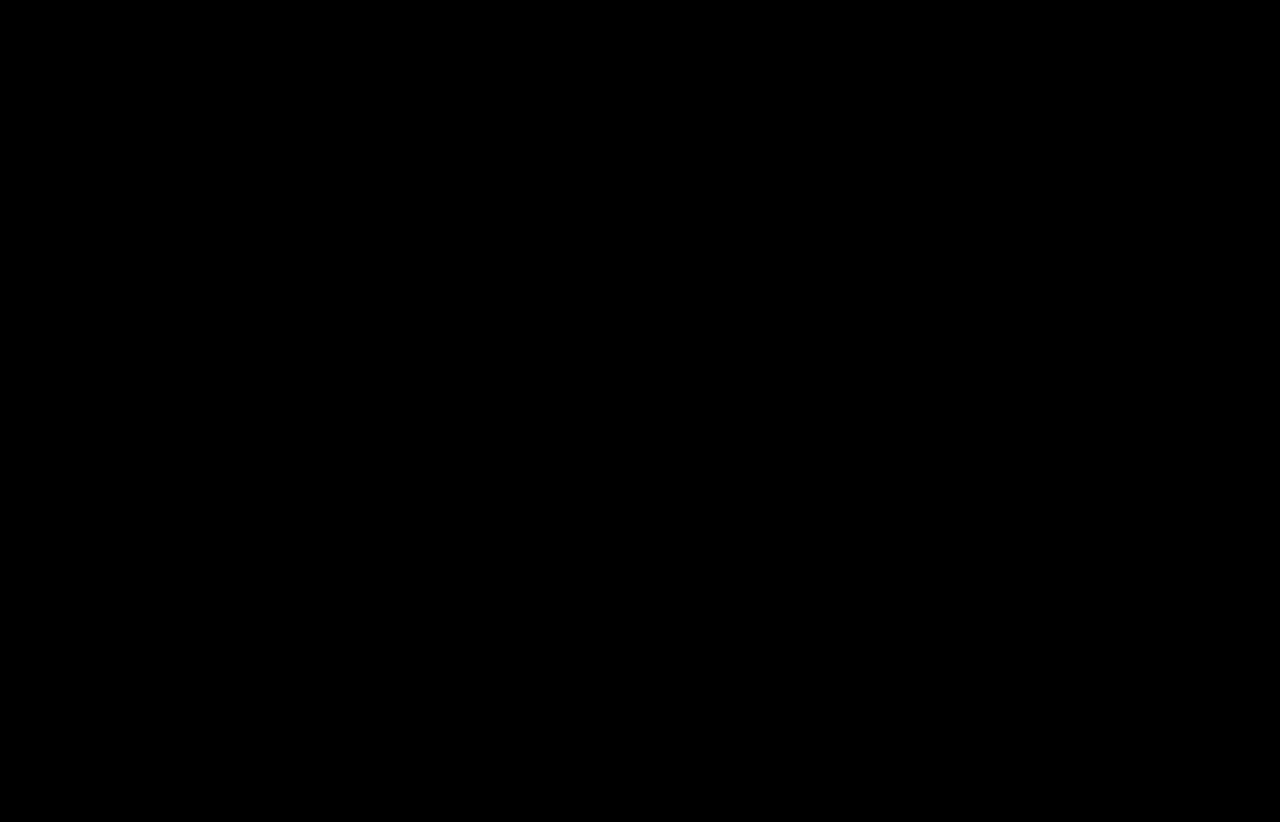
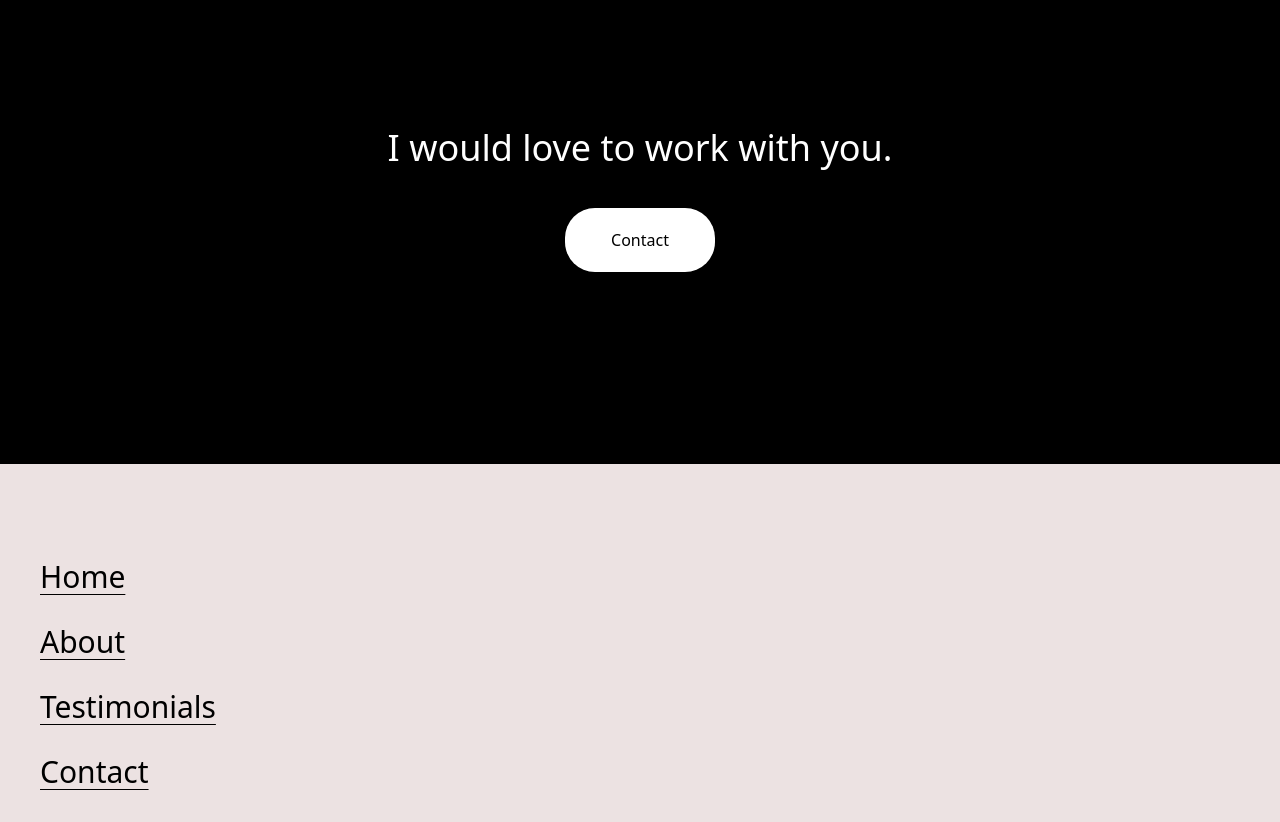
Before and after one commit to ssmith1998/mia-ssr-web, a Nuxt app in the folder frontend/: page / in a window 1280 px wide. Shown: the part 2800-3622 px from the top of the page. Before the commit the page ends 2736 px from the top, so only its background shows below. Built offline with nearby package versions, Linux system fonts and the light colour scheme; no server answers.

Commit message:
home page done

```diff
--- /dev/null
+++ b/frontend/components/FooterMain.vue
@@ -0,0 +1,32 @@
+<template>
+  <footer class="pl-10 flex items-center">
+    <ul class="p-0 flex flex-col justify-center">
+        <li class="font-medium">Home</li>
+        <li class="font-medium">About</li>
+        <li class="font-medium">Testimonials</li>
+        <li class="font-medium">Contact</li>
+    </ul>
+  </footer>
+</template>
+
+<script>
+export default {
+name: 'footer-main'
+}
+</script>
+
+<style>
+footer{
+    min-height:50vh;
+    background-color: #ece2e2;
+}
+
+footer ul li{
+    font-size: 30px;
+    margin: 20px 0px 0px 0px;
+    color: #000000;
+    text-decoration: underline solid 1px;
+    text-underline-offset: 0.2em
+
+}
+</style>
--- a/frontend/pages/index.vue
+++ b/frontend/pages/index.vue
@@ -47,13 +47,23 @@
     </div>
   </div>
   <!-- customers end -->
+  <!-- work with me -->
+  <div class="work_with_me bg-black text-white flex flex-col justify-center items-center">
+    <h1 class="text-4xl">I would love to work with you.</h1>
+    <button class="button-primary">Contact</button>
+  </div>
+  <!-- work with me end -->
+  <!-- footer -->
+  <footer-main />
+  <!-- footer end -->
     </div>
 </template>
 
 <script>
 import HeaderMain from '../components/HeaderMain.vue'
+import FooterMain from '../components/FooterMain.vue'
 export default {
-  components: { HeaderMain },
+  components: { HeaderMain, FooterMain },
 
   name: 'IndexPage',
   data() {
@@ -185,6 +195,10 @@ button:hover{
   background-position: center;
 }
 
+.work_with_me{
+  min-height: 66vh;
+}
+
 
 
 </style>
```
